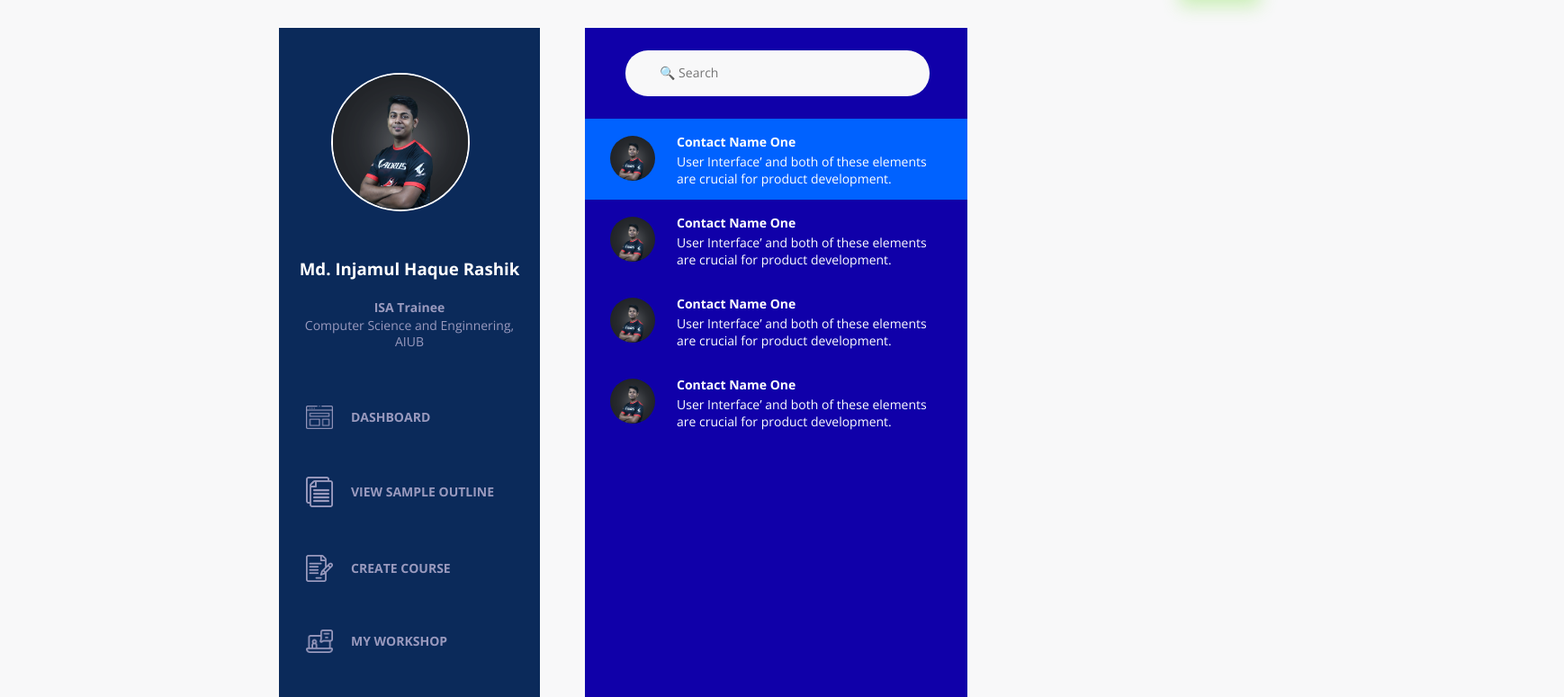
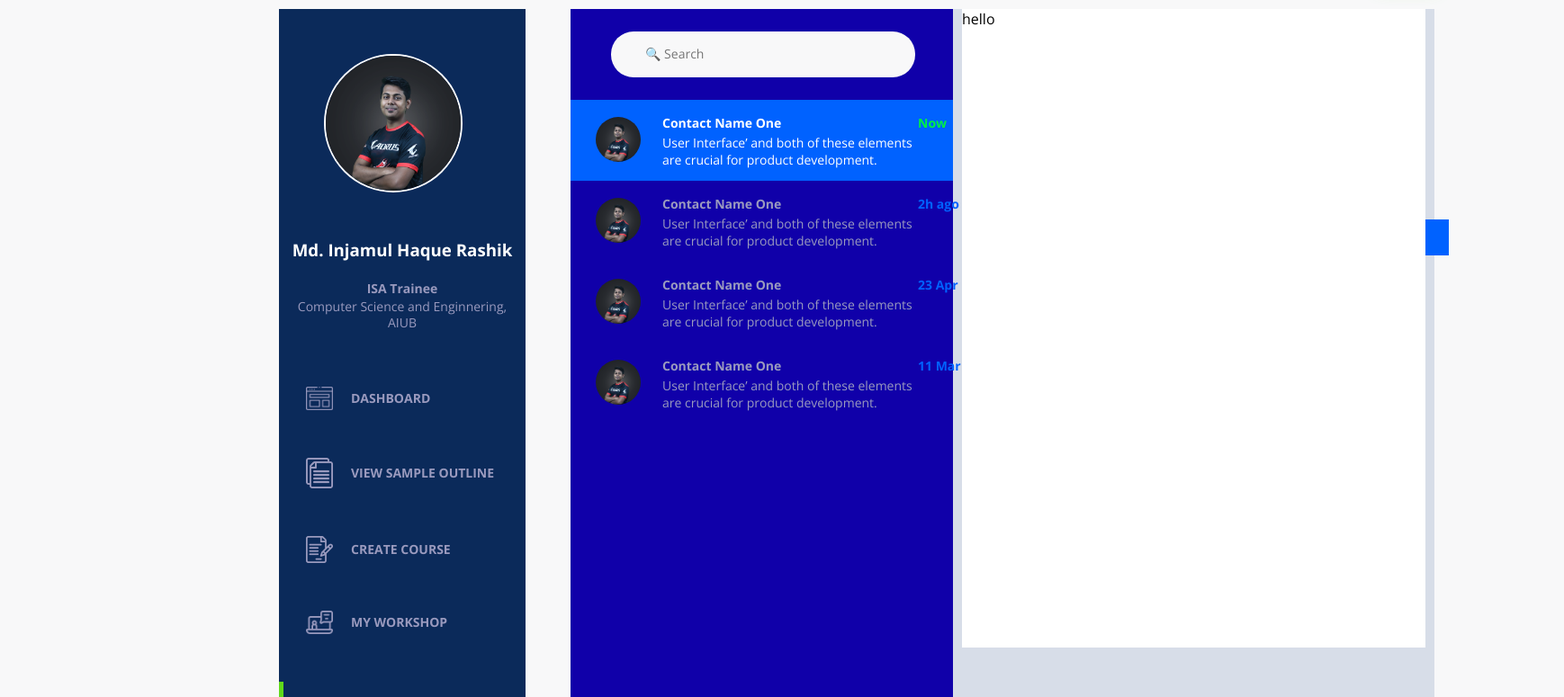
Before and after one commit to InjamulRashik/upskill-mockup, a plain HTML site: page Pages/message.html in a window 1280 px wide. Shown: the part 94-869 px from the top of the page at 90% size, 1738 px wide, since content can reach past the window. Drawn offline with nearby package versions, Linux system fonts and the light colour scheme.

Commit message:
Message-Box Ready!

```diff
--- a/Pages/message.html
+++ b/Pages/message.html
@@ -96,41 +96,46 @@
           <div class="chat-div">
             <div class="user-div">
               <input type="text" placeholder="🔍 Search" />
-              <div class="user-group">
-                <div class="user-group-each first">
+              <div class="message-user-group">
+                <div class="message-user-group-each-first">
                   <img src="../Assets/img.JPEG" width="50" alt="" />
                   <div>
-                    <h5>Contact Name One</h5>
+                    <h5>
+                      Contact Name One <span class="span span-first">Now</span>
+                    </h5>
                     <p>
                       User Interface’ and both of these elements <br />
                       are crucial for product development.
                     </p>
                   </div>
                 </div>
-                <div class="user-group-each">
+                <div class="message-user-group-each">
                   <img src="../Assets/img.JPEG" width="50" alt="" />
                   <div>
-                    <h5>Contact Name One</h5>
+                    <h5>Contact Name One <span class="span">2h ago</span></h5>
                     <p>
                       User Interface’ and both of these elements <br />
                       are crucial for product development.
                     </p>
                   </div>
                 </div>
-                <div class="user-group-each">
+                <div class="message-user-group-each">
                   <img src="../Assets/img.JPEG" width="50" alt="" />
                   <div>
-                    <h5>Contact Name One</h5>
+                    <h5>
+                      Contact Name One
+                      <span class="span">23 Apr</span>
+                    </h5>
                     <p>
                       User Interface’ and both of these elements <br />
                       are crucial for product development.
                     </p>
                   </div>
                 </div>
-                <div class="user-group-each">
+                <div class="message-user-group-each">
                   <img src="../Assets/img.JPEG" width="50" alt="" />
                   <div>
-                    <h5>Contact Name One</h5>
+                    <h5>Contact Name One <span class="span">11 Mar</span></h5>
                     <p>
                       User Interface’ and both of these elements <br />
                       are crucial for product development.
@@ -139,7 +144,10 @@
                 </div>
               </div>
             </div>
-            <div class="message-div"></div>
+            <div class="message-div">
+              <div class="blue-bg"></div>
+              <div class="message-sub-div">hello</div>
+            </div>
           </div>
         </div>
       </div>
--- a/Styles/message.css
+++ b/Styles/message.css
@@ -153,33 +153,75 @@ body {
   border: none;
   margin: 25px 62px 25px 45px;
 }
-.user-group {
+.message-user-group {
   display: flex;
   flex-direction: column;
   width: 425px;
 }
-.user-group-each {
+.message-user-group-each {
   display: flex;
   align-items: center;
   width: 100%;
 }
-.first {
+.message-user-group-each-first {
+  display: flex;
+  align-items: center;
+  width: 100%;
   background: #0062ff 0% 0% no-repeat padding-box;
   opacity: 1;
+  color: #ffffff;
 }
-.user-group-each img {
+.message-user-group-each-first img {
   border-radius: 50%;
   margin: 19px 24px 21px 28px;
 }
-.user-group-each p {
+.message-user-group-each-first p {
   font: normal normal normal 14px Open Sans;
   letter-spacing: 0px;
   color: #ffffff;
 }
-.user-group-each h5 {
+.message-user-group-each-first h5 {
   font: normal normal bold 14px/24px Open Sans;
   letter-spacing: 0px;
   color: #ffffff;
 }
+.message-user-group-each img {
+  border-radius: 50%;
+  margin: 19px 24px 21px 28px;
+}
+.message-user-group-each p {
+  font: normal normal normal 14px Open Sans;
+  letter-spacing: 0px;
+  color: #9a9abe;
+}
+.message-user-group-each h5 {
+  font: normal normal bold 14px/24px Open Sans;
+  letter-spacing: 0px;
+  color: #9a9abe;
+}
+.span {
+  position: absolute;
+  left: 1020px;
+  color: #0062ff;
+}
+.span-first {
+  color: #00f241;
+}
 .message-div {
+  width: 535px;
+  background: #d7dde8 0% 0% no-repeat padding-box;
 }
+.blue-bg {
+  position: absolute;
+  margin-top: 234px;
+  left: 1075px;
+  width: 495px;
+  border: 20px solid #0062ff;
+}
+.message-sub-div {
+  position: relative;
+  margin-left: 10px;
+  width: 515px;
+  background: #ffffff 0% 0% no-repeat padding-box;
+  height: 710px;
+}
```
